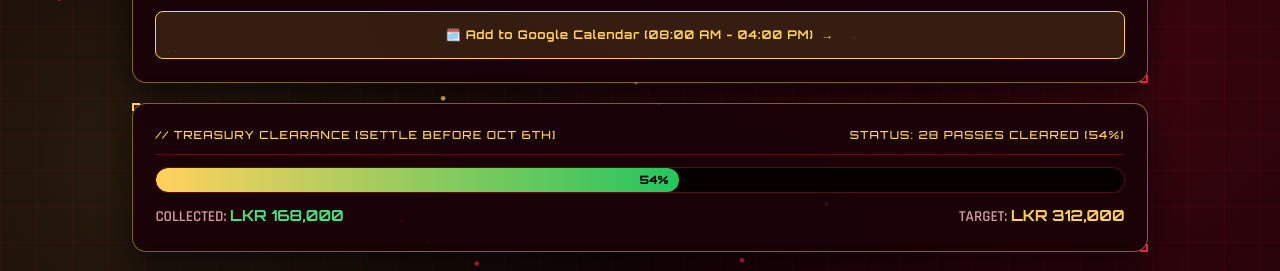
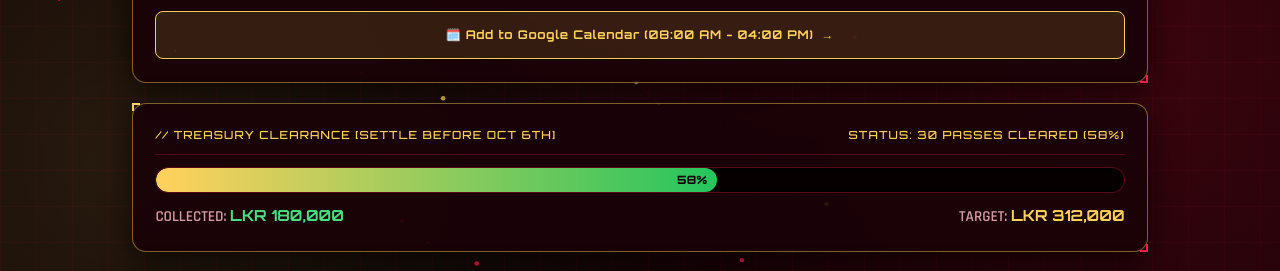
Before and after one commit to bodhiraja-2026/reunion2026, a plain HTML site: page index.html in a window 1280 px wide. Shown: the part 478-749 px from the top of the page. Drawn offline with Linux system fonts and the light colour scheme.

Commit message:
Update index.html

```diff
--- a/index.html
+++ b/index.html
@@ -1776,8 +1776,8 @@
       { name: "Kavindu", status: "ok" },                  // 45) Ok
       { name: "Chirantha", status: "paid" },                // 46) Ok
       { name: "Seneth", status: "paid" },                 // 47) Ok (Paid)
-      { name: "Promodi", status: "ok" },                  // 48) Ok
-      { name: "Amashi", status: "ok" },                   // 49) Ok
+      { name: "Promodi", status: "paid" },                  // 48) Ok
+      { name: "Amashi", status: "paid" },                   // 49) Ok
       { name: "Nadithya", status: "ok" },                 // 50) Ok
       { name: "Rakjitha", status: "paid" },                 // 51) Ok
       { name: "Dahami", status: "ok" },                   // 52) Ok
```
